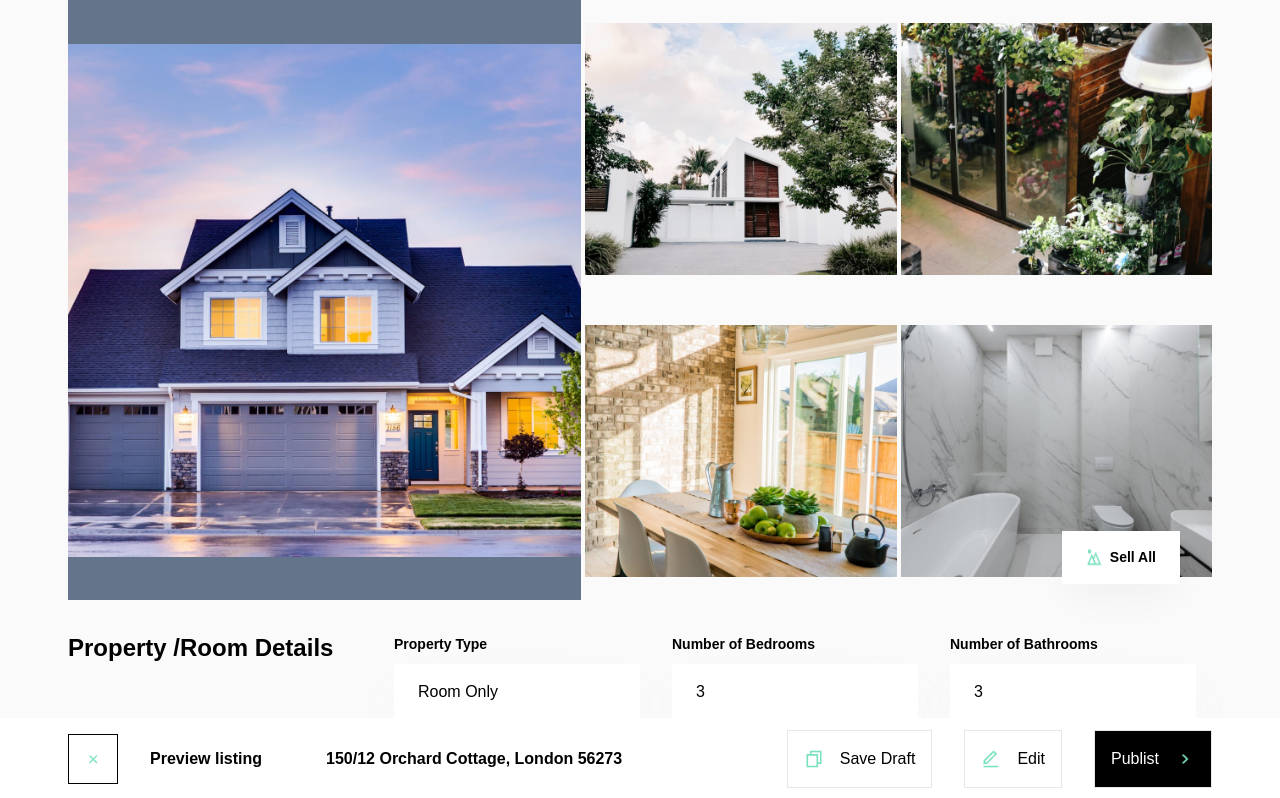
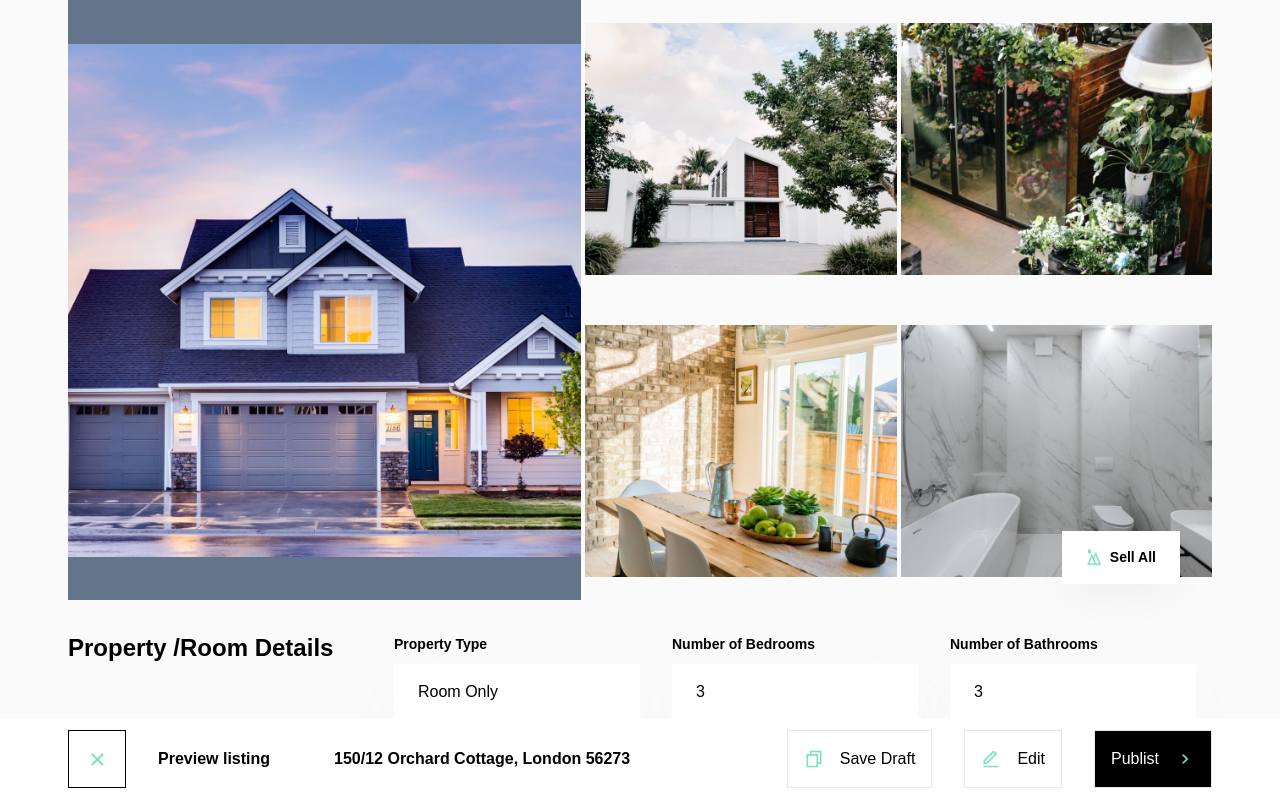
Before and after one commit to ariful1194/house_booking, a Next.js app: page / in a window 1280 px wide. Shown: the top 798 px of the page. Built offline with nearby package versions, Linux system fonts and the light colour scheme.

Commit message:
icon size

```diff
--- a/app/components/Footer.tsx
+++ b/app/components/Footer.tsx
@@ -10,8 +10,8 @@ function Footer() {
             <button className="border border-black p-4">
               <Image
                 src="/images/icons/cross.png"
-                height={16}
-                width={16}
+                height={24}
+                width={24}
                 alt="icon"
                 style={{ objectFit: "contain" }}
               />
```
